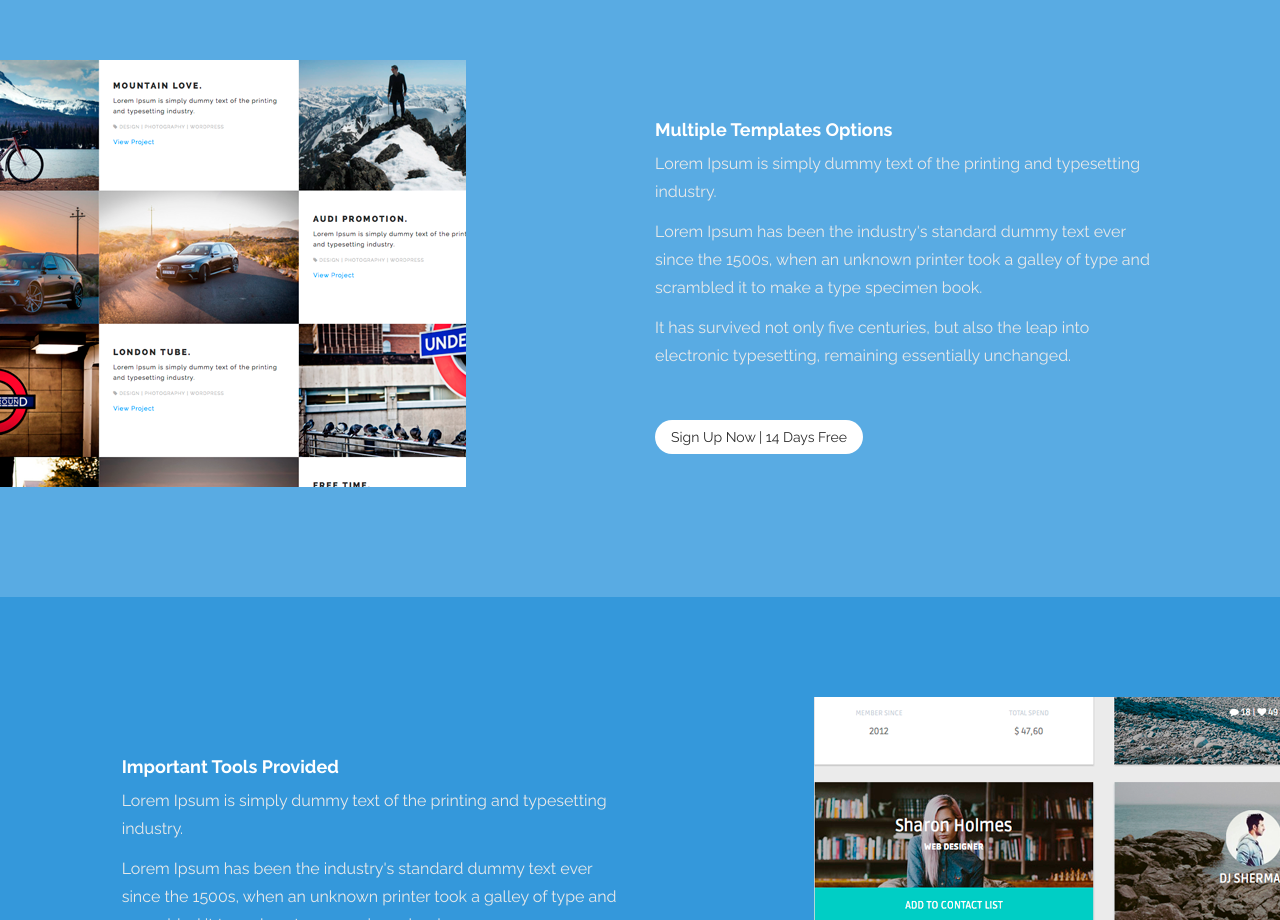
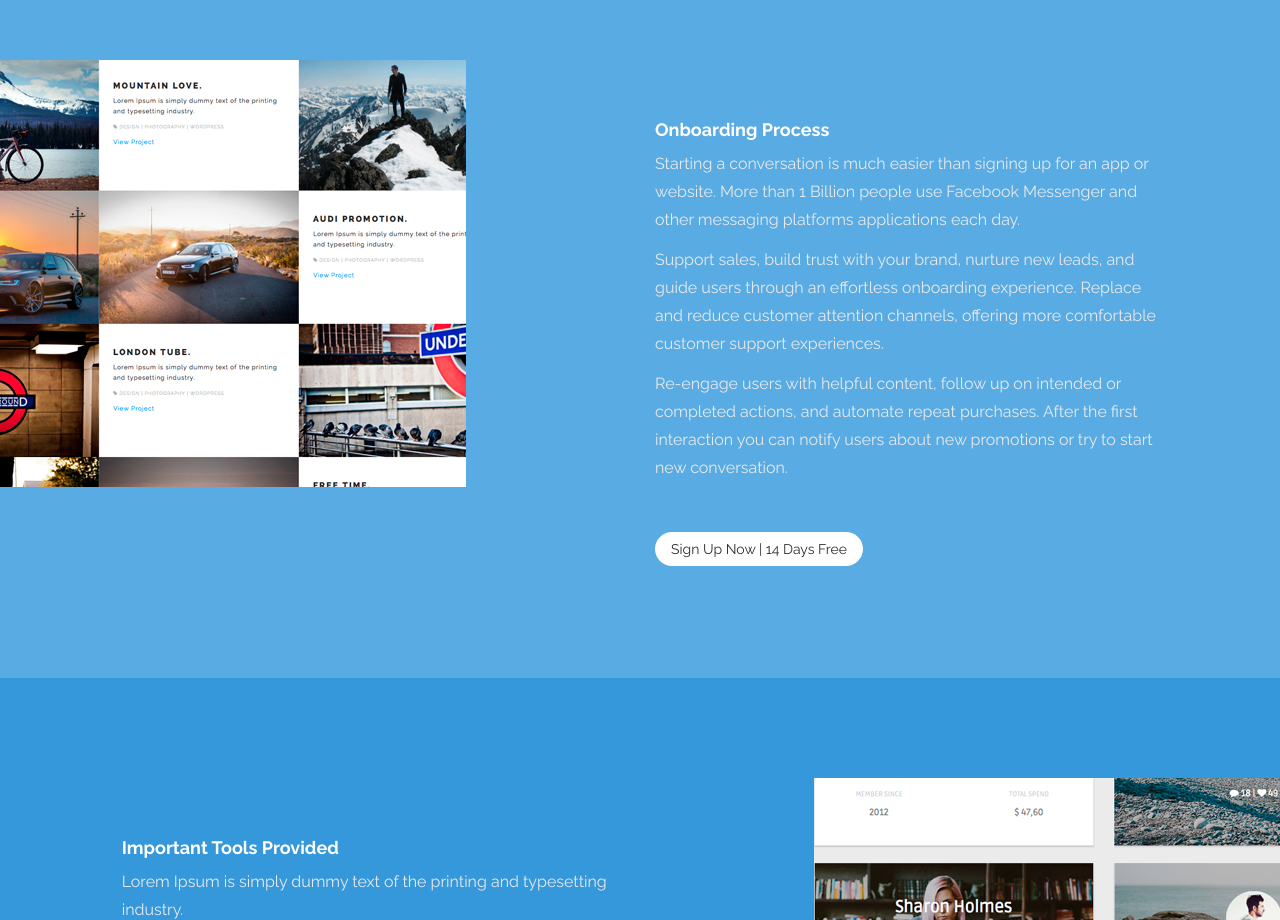
Before and after one commit to danielfae/vivil, a website: page views/cases.html in a window 1280 px wide. Shown: the part 1600-2520 px from the top of the page. Drawn offline with Linux system fonts and the light colour scheme; files that its build step writes are made by us from their sources; files whose address does not match are found by name.

Commit message:
Added second bot case Text

```diff
--- a/views/cases.html
+++ b/views/cases.html
@@ -78,10 +78,10 @@
 				<img src="img/shot02.png" class="img-responsive alignleft" alt="" data-effect="slide-left">
 			</div>
 			<div class="col-md-5 mt">
-				<h4>Multiple Templates Options</h4>
-				<p>Lorem Ipsum is simply dummy text of the printing and typesetting industry.</p>
-				<p>Lorem Ipsum has been the industry's standard dummy text ever since the 1500s, when an unknown printer took a galley of type and scrambled it to make a type specimen book.</p>
-				<p>It has survived not only five centuries, but also the leap into electronic typesetting, remaining essentially unchanged.</p>
+				<h4>Onboarding Process</h4>
+				<p>Starting a conversation is much easier than signing up for an app or website. More than 1 Billion people use Facebook Messenger and other messaging platforms applications each day.</p>
+				<p>Support sales, build trust with your brand, nurture new leads, and guide users through an effortless onboarding experience. Replace and reduce customer attention channels, offering more comfortable customer support experiences.</p>
+				<p>Re-engage users with helpful content, follow up on intended or completed actions, and automate repeat purchases. After the first interaction you can notify users about new promotions or try to start new conversation.</p>
 				<p class="mt"><button class="btn btn-white btn-theme">Sign Up Now | 14 Days Free</button></p>
 			</div>
 
```
